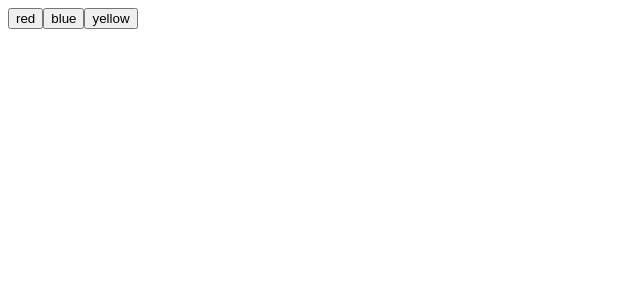
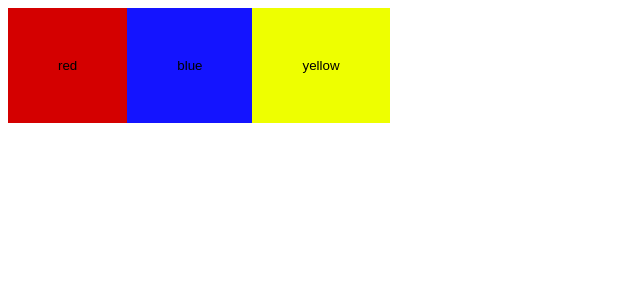
Before and after one commit to LBadgley/react-state, a React app: page / in a window 1280 px wide. Shown: the top 300 px of the page, without its empty margins (0-640 px from the left). Built offline with nearby package versions, Linux system fonts and the light colour scheme.

Commit message:
color buttons rendering but color display is not

```diff
--- a/src/components/ColorDisplay.js
+++ b/src/components/ColorDisplay.js
@@ -2,12 +2,12 @@ import React from 'react';
 import PropTypes from 'prop-types';
 import styles from './ColorPicker.css';
 
-export default function ColorDisplay({ selectedColor }) {
-  return (
-    <div className={styles.ColorDisplay} style={{ backgroundColor: selectedColor }}>{selectedColor}</div>
-  );
+function ColorDisplay({ selectedColor }) {
+  return <div className={styles.ColorDisplay} style={{ backgroundColor: selectedColor }}>{selectedColor}</div>;
 }
 
 ColorDisplay.propTypes = {
-  selectedColor: PropTypes.func.isRequired
+  selectedColor: PropTypes.string.isRequired
 };
+
+export default ColorDisplay;
--- a/src/components/ColorPicker.css
+++ b/src/components/ColorPicker.css
@@ -1,3 +1,16 @@
-div {
+.ColorPicker {
+  button {
+    border: none;
+    padding: 50px;
+  }
 
+  .red {
+    background-color: rgb(212, 0, 0);
+  }
+  .blue {
+    background-color: rgb(20, 20, 255);
+  }
+  .yellow {
+    background-color: rgb(238, 255, 0);
+  }
 }
--- a/src/components/ColorPicker.js
+++ b/src/components/ColorPicker.js
@@ -5,9 +5,9 @@ import styles from './ColorPicker.css';
 export function ColorPicker({ selectedColor }) {
   return (
     <section className={styles.ColorPicker}>
-      <button className={styles.red} onClick={() => selectedColor('red')}>red</button>
-      <button className={styles.blue} onClick={() => selectedColor('blue')}>blue</button>
-      <button className={styles.yellow} onClick={() => selectedColor('yellow')}>yellow</button>
+      <button className={styles.red} onClick={() =>selectedColor('red')}>red</button>
+      <button className={styles.blue} onClick={() =>selectedColor('blue')}>blue</button>
+      <button className={styles.yellow} onClick={() =>selectedColor('yellow')}>yellow</button>
     </section>
   );
 }
```
Also changed, not shown: 1 other file (tests, documents, lock files or other folders).
